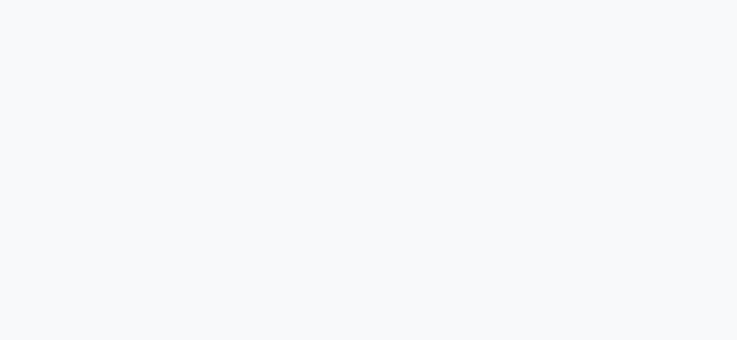
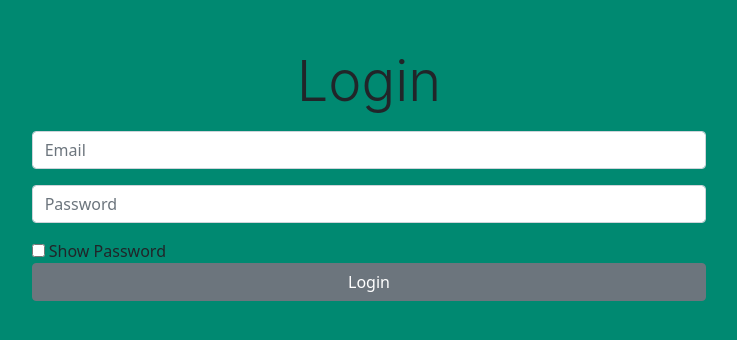
Before and after one commit to Excellence-arch/sopa-ereto, a React (Create React App) app: page /login in a window 1280 px wide. Before the commit this address had no page. Shown: the top 340 px of the page, without its empty margins (271-1008 px from the left). Built offline with nearby package versions, Linux system fonts and the light colour scheme.

Commit message:
completed the login page

```diff
--- a/package.json
+++ b/package.json
@@ -3,6 +3,7 @@
   "version": "0.0.0",
   "private": true,
   "dependencies": {
+    "axios": "^0.27.2",
     "react": "^18.1.0",
     "react-dom": "^18.1.0",
     "react-donut-chart": "^1.3.1",
--- a/src/App.js
+++ b/src/App.js
@@ -2,12 +2,16 @@ import React from "react";
 import "./style.css";
 import Home from "./Pages/Home";
 import { Routes, Route } from "react-router-dom";
+import Login from "./Pages/Login";
+import Register from "./Pages/Register";
 
 export default function App() {
   return (
     <div>
       <Routes>
         <Route path="/" element={<Home />} />
+        <Route path="/login" element={<Login />} />
+        <Route path="/register" element={<Register />} />
       </Routes>
     </div>
   );
--- a/src/Layouts/NavBar.js
+++ b/src/Layouts/NavBar.js
@@ -8,7 +8,7 @@ const NavBar = () => {
     <>
       <nav className="navbar navbar-expand-lg navbar-light bg-light">
   <div className="container-fluid">
-    <Link className="navbar-brand" to="/"><img src={logo} /> NevBank</Link>
+    <Link className="navbar-brand" to="/" title='NevBank'><img src={logo} /> NevBank</Link>
     <button className="navbar-toggler" type="button" data-bs-toggle="collapse" data-bs-target="#navbarScroll" aria-controls="navbarScroll" aria-expanded="false" aria-label="Toggle navigation">
       <span className="navbar-toggler-icon"></span>
     </button>
@@ -26,17 +26,17 @@ const NavBar = () => {
       </ul>
       <ul className="navbar-nav me-5">
         <li className="nav-item mx-2">
-          <Link to='/' className='text-dark'><MaterialIcon icon="settings" /> </Link>
+          <Link to='/' className='text-dark' title='settings'><MaterialIcon icon="settings" /> </Link>
         </li>
         <li className="nav-item mx-2">
-          <Link to='/' className='text-dark'><MaterialIcon icon="mail" /> </Link>
+          <Link to='/' className='text-dark' title='mail'><MaterialIcon icon="mail" /> </Link>
         </li>
         <li className="nav-item mx-2">
-          <Link to='/' className='text-dark'><MaterialIcon icon="notifications" /> </Link>
+          <Link to='/' className='text-dark' title='notifications'><MaterialIcon icon="notifications" /> </Link>
         </li>
       </ul>
-      <Link to="/" className="text-decoration-none text-dark ms-5 me-5">Dorothy Watkins</Link>
-      <Link to="/" className='text-decoration-none text-dark'> <MaterialIcon icon="logout" /> </Link>
+      <Link to="/" className="text-decoration-none text-dark ms-5 me-5" title="Dorothy Watkins">Dorothy Watkins</Link>
+      <Link to="/" className='text-decoration-none text-dark' title='logout'> <MaterialIcon icon="logout" /> </Link>
     </div>
   </div>
 </nav>
--- /dev/null
+++ b/src/Pages/Login.js
@@ -0,0 +1,54 @@
+import React, { useState } from 'react'
+import { useNavigate } from 'react-router';
+import axios from "axios";
+
+const Login = () => {
+  const [email, setEmail] = useState("");
+  const [password, setPassword] = useState("");
+  const [showPwd, setShowPwd] = useState(false);
+  const [error, setError] = useState(false);
+  const [isloading, setIsloading] = useState(false);
+  const url = "";
+  const navigate = useNavigate();
+
+  const login = (e) => {
+    e.preventDefault();
+    setError(false);
+    setIsloading(true);
+    if(email == "" || password == "") {
+      setIsloading(false);
+      setError("All fields are required");
+    } else {
+      axios.post(url, {email, password}).then((res) => {
+        isloading(fale);
+        if(res.data.status == false) {
+          setError(res.data.message);
+        } else {
+          navigate("/home");
+        }
+      }).catch((err) => {
+        setIsloading(false);
+        setError(err.message);
+      })
+      // console.log(email, password);
+    }
+  }
+  return (
+    <div className='colors w-100 h-100 container-fluid'>
+      <div className='row'>
+        <div className='col-12 col-lg-7  mx-auto mt-5'>
+            <form className='container'>
+                <p className='display-4 text-center'>Login</p>
+                {error ? <div className='text-danger alert alert-danger'>{error}</div> : null}
+                <input type="text" className="form-control w-100 my-3" value={email} onChange={(e) => setEmail(e.target.value)} placeholder="Email" />
+                <input type={showPwd ? "text" : "password"} value={password} onChange={(e) => setPassword(e.target.value)} className="form-control w-100 my-3" placeholder='Password' />
+                <input type="checkbox" onChange={() => setShowPwd(!showPwd)} /> Show Password
+                <button className='btn btn-secondary w-100' onClick={(e) => login(e)}>{isloading ? <span className='spinner-border'></span> : "Login"}</button>
+            </form>
+        </div>
+      </div>
+    </div>
+  )
+}
+
+export default Login;
--- /dev/null
+++ b/src/Pages/Register.js
@@ -0,0 +1,9 @@
+import React from 'react'
+
+const Register = () => {
+  return (
+    <div>Register</div>
+  )
+}
+
+export default Register;
--- a/src/style.css
+++ b/src/style.css
@@ -18,3 +18,8 @@ p {
 .rounded-lg {
   border-radius: 15px !important;
 }
+/*
+.margin-none {
+  padding: 0 !important;
+  margin: 0 !important;
+} */
```
Also changed, not shown: 1 other file (tests, documents, lock files or other folders).
